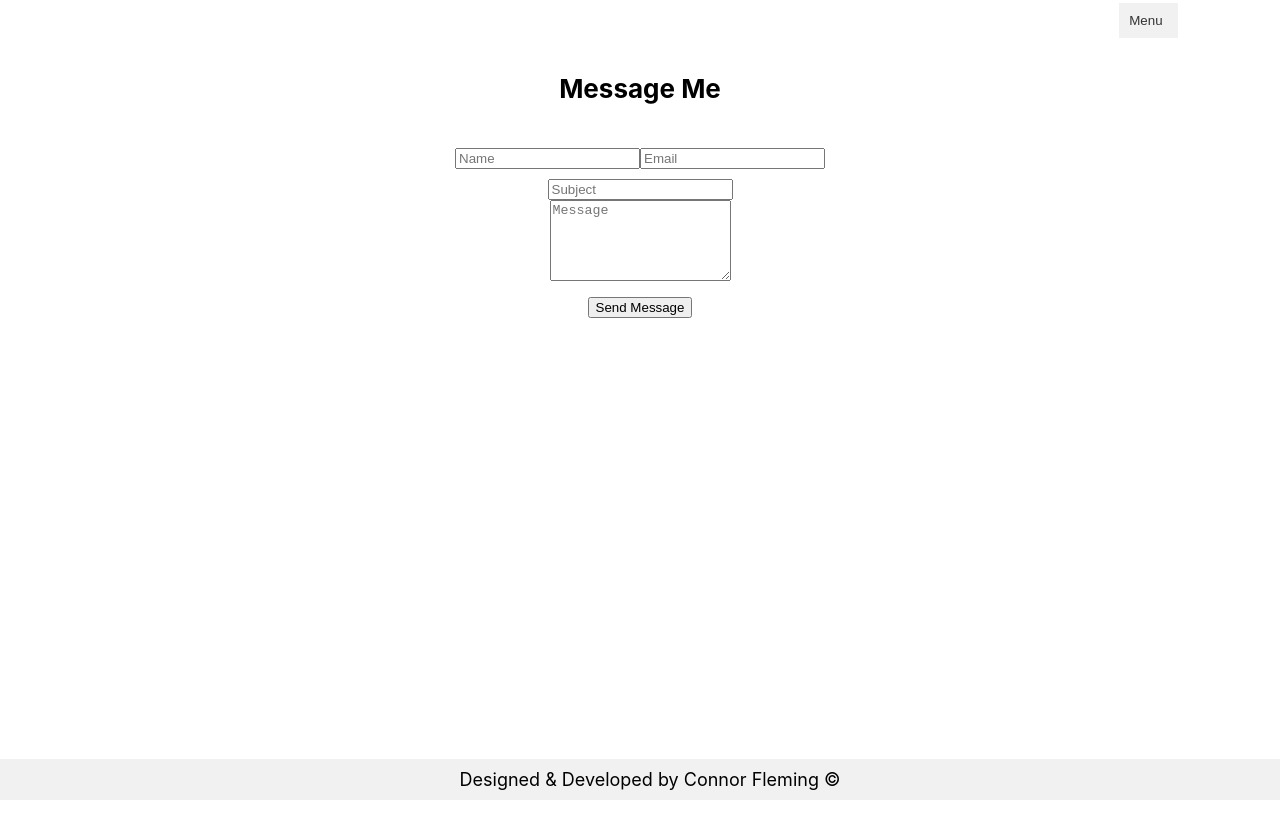
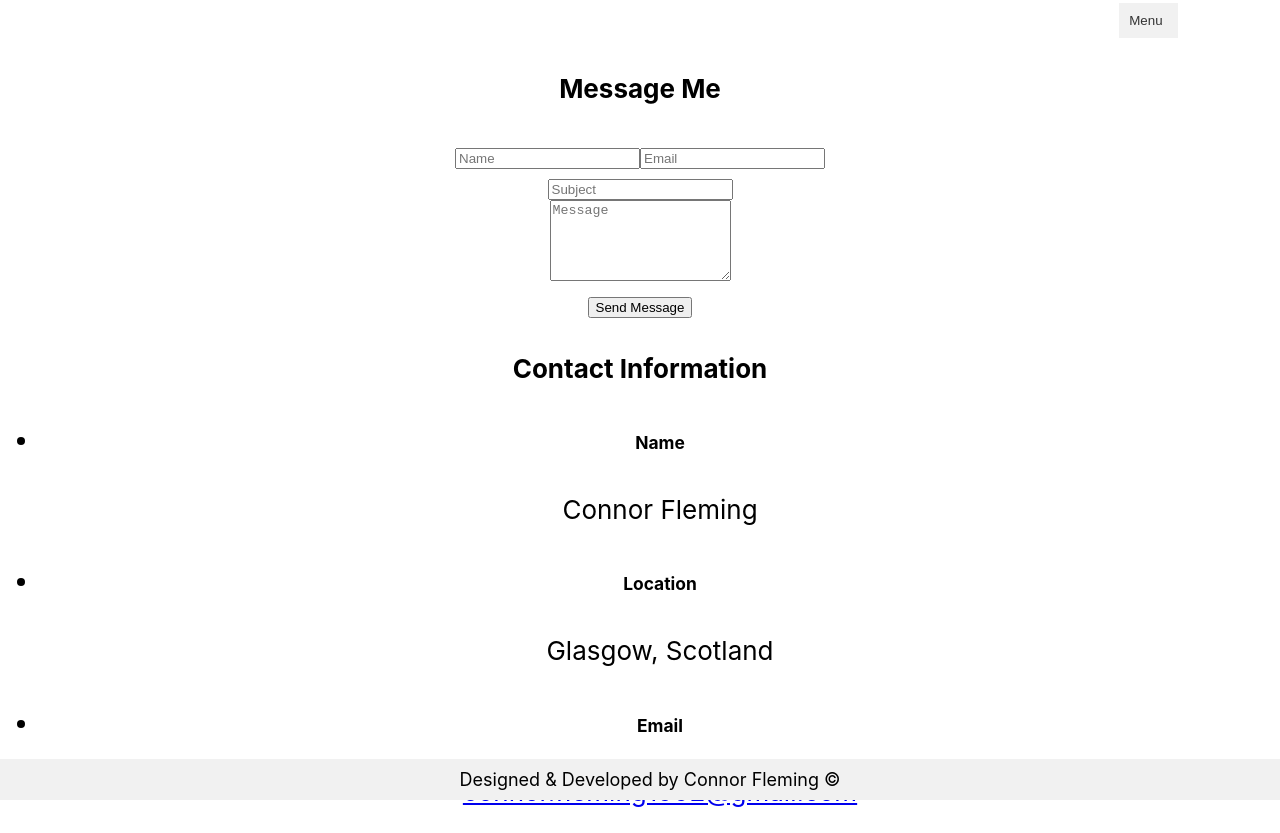
Before and after one commit to Jarnbjorn92/cf-portfolio, a React (Create React App) app: page /contact in a window 1280 px wide. Before the commit the page ends 800 px from the top, so only its background shows below. Built offline with nearby package versions, Linux system fonts and the light colour scheme.

Commit message:
contact page

```diff
--- a/src/App.js
+++ b/src/App.js
@@ -21,7 +21,7 @@ function App() {
             <Routes>
               <Route path='/' element={<LandingPage personalDetails={personalDetails}/>} />
               <Route path='/about' element={<AboutPage/>} />
-              <Route path='/contact' element={<ContactPage/>} />
+              <Route path='/contact' element={<ContactPage personalDetails={personalDetails}/>} />
             </Routes>
         </Router>
     </div>
--- a/src/components/ContactPage.js
+++ b/src/components/ContactPage.js
@@ -3,7 +3,7 @@ import { motion } from 'framer-motion';
 import { useInView } from 'react-intersection-observer';
 import NavBar from '../NavBar';
 
-const ContactPage = () => {
+const ContactPage = ({personalDetails}) => {
 
     const [ref, inView] = useInView({
         threshold: 0,
@@ -124,6 +124,54 @@ const ContactPage = () => {
         <button className="btn">{success ? "Message Sent" : "Send Message"}</button>
         </div>
     </motion.form>
+
+    <motion.div
+        className="contactInfo"
+        ref={ref}
+        initial={{ x: "10vw", opacity: 0 }}
+        animate={inView ? { x: 0, opacity: 1 } : { x: "10vw", opacity: 0 }}
+        transition={{ duration: 0.4, ease: "easeInOut" }}
+    >
+    <h4 className="contentTitle">Contact Information</h4>
+        <ul className="listInfo">
+            <li>
+                <div className="personalContactInfo">
+                    <span className="infoIcon">
+                    <i className="icon fa-solid fa-user"></i>{" "}
+                    </span>
+                    <div className="mediaWrap">
+                    <h6 className="infoType">Name</h6>
+                    <span className="infoValue">{personalDetails.name}</span>
+                    </div>
+                </div>
+            </li>
+            <li>
+                <div className="personalContactInfo">
+                    <span className="infoIcon">
+                    <i className="icon fa-solid fa-location-pin "></i>{" "}
+                    </span>
+                    <div className="mediaWrap">
+                    <h6 className="infoType">Location</h6>
+                    <span className="infoValue">{personalDetails.location}</span>
+                    </div>
+                </div>
+            </li>
+            <li>
+                <div className="personalContactInfo">
+                    <span className="infoIcon">
+                        <i className="icon fa-solid fa-envelope "></i>{" "}
+                    </span>
+                    <div className="mediaWrap">
+                    <h6 className="infoType">Email</h6>
+                    <span className="infoValue">
+                        <a href={`mailto:${personalDetails.email}`}>{personalDetails.email}</a>
+                    </span>
+                </div>
+            </div>
+        </li>
+
+        </ul>
+    </motion.div>
     </>
     )
 };
```
